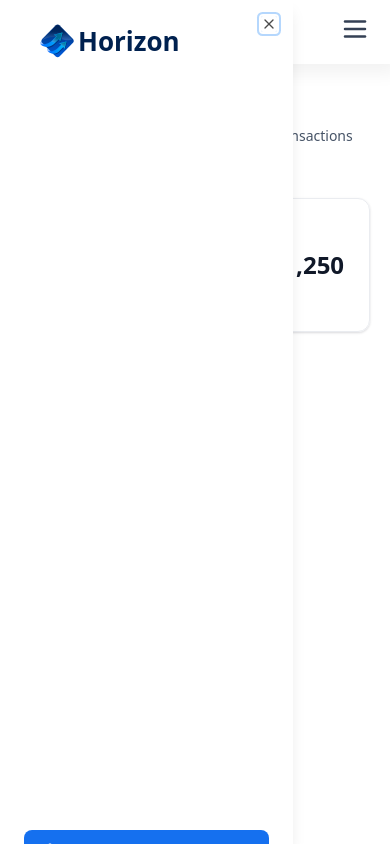
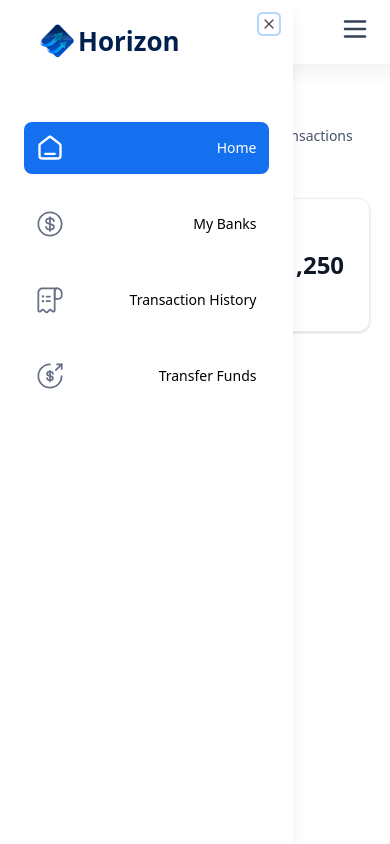
Before and after one commit to hassim506/jsm_Banking, a Next.js app: page / in a window 390 px wide. Both pictures are taken after a click on the button 355 px from the left and 29 px from the top of the page. Built offline with nearby package versions, Linux system fonts and the light colour scheme.

Commit message:
Update file

```diff
--- a/components/ui/MobileNav.tsx
+++ b/components/ui/MobileNav.tsx
@@ -38,11 +38,8 @@ const MobileNav = ({ user }: MobileNavProps) => {
           </Link>
           <div className="mobilenav-sheet">
             <SheetClose asChild>
-                <nav  className=""></nav>
-            </SheetClose>
-
-          </div>
-          {sidebarLinks.map((item) => {
+                <nav  className=" flex h-full flex-col gap-6 pt-16 ">
+                {sidebarLinks.map((item) => {
             const isActive =
               pathname === item.route || pathname.startsWith(`${item.route}/`);
             return (
@@ -69,6 +66,12 @@ const MobileNav = ({ user }: MobileNavProps) => {
               </Link>
             );
           })}
+
+                </nav>
+            </SheetClose>
+
+          </div>
+
         </SheetContent>
       </Sheet>
     </section>
```
